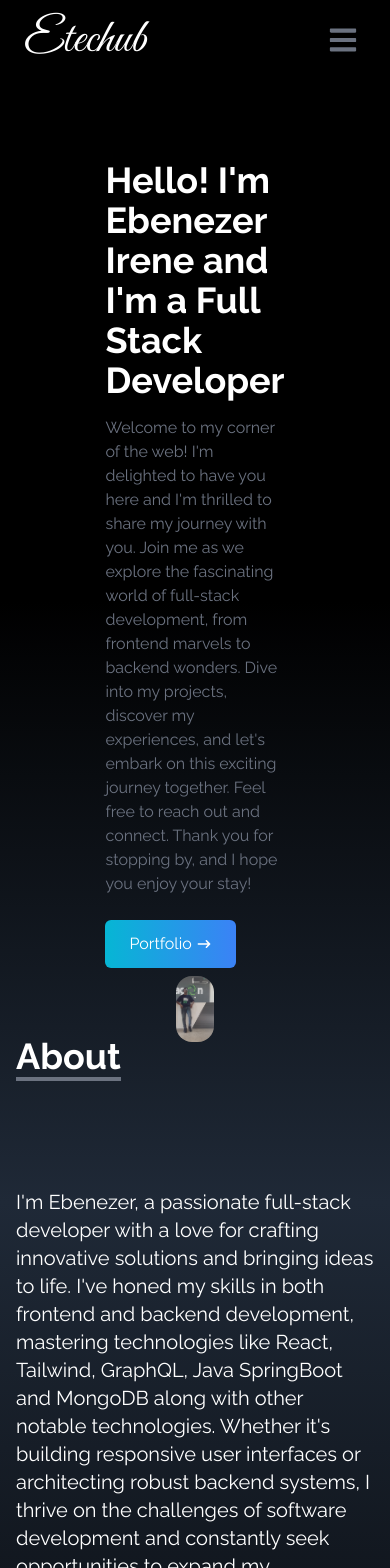
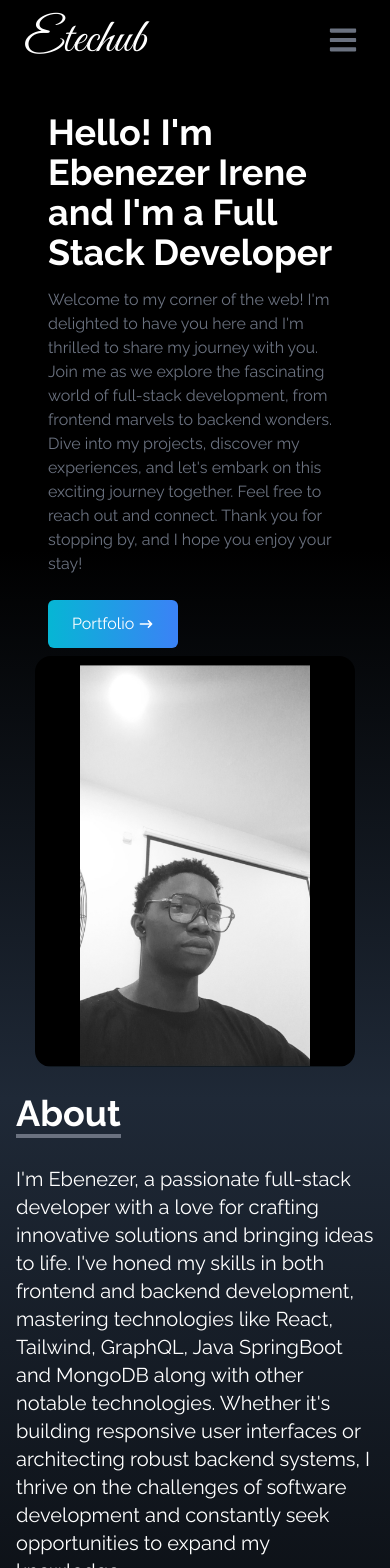
Before and after one commit to 1etecHub/my-portfolio, a React (Create React App) app: page / in a window 390 px wide. Shown: the top 1568 px of the page. Built offline with nearby package versions, Linux system fonts and the light colour scheme.

Commit message:
fixed responsiveness

```diff
--- a/src/components/About.jsx
+++ b/src/components/About.jsx
@@ -4,15 +4,15 @@ const About = () => {
   return (
     <div
       name="about"
-      className="w-full h-screen bg-gradient-to-b from-gray-800 to-black pb-40 text-white"
+      className="w-full h-screen bg-gradient-to-b from-gray-800 to-black pb-40 text-white "
     >
       <div className="max-w-screen-lg p-4 mx-auto flex flex-col justify-center w-full h-full">
-        <div className="pb-8">
-          <p className="text-4xl font-bold inline border-b-4 border-gray-500">
+        <div className="pb-8 mt-60 mb-30 sm:mt-0 sm:mb-0">
+          <p className="text-4xl font-bold inline border-b-4 border-gray-500 ">
             About
           </p>
         </div>
-        <p className="text-xl mt-20">
+        <p className="text-xl">
         I'm Ebenezer, a passionate full-stack developer with a love for crafting innovative solutions and bringing ideas to life. I've honed my skills in both frontend and backend development, mastering technologies like React, Tailwind, GraphQL, Java SpringBoot and MongoDB along with other notable technologies. Whether it's building responsive user interfaces or architecting robust backend systems, I thrive on the challenges of software development and constantly seek opportunities to expand my knowledge
         </p>
 
--- a/src/components/Home.jsx
+++ b/src/components/Home.jsx
@@ -1,16 +1,16 @@
 import React from "react";
 import { HiArrowNarrowRight } from "react-icons/hi";
-import Ebenezer from "../assets/ebe.jpg";
+import Ebenezer from "../assets/Ebaby.jpg";
 import { Link } from "react-scroll";
 
 const Home = () => {
   return (
     <div
       name="home"
-      className="w-full bg-gradient-to-b from-black via-black p-40 to-gray-800"
+      className="w-full bg-gradient-to-b from-black via-black p-8 md:p-40 to-gray-800 " // Decreased padding on smaller screens
     >
-      <div className=" max-w-screen-lg mx-auto flex flex-col md:flex-row items-center justify-center h-full px-4">
-        <div className="flex flex-col justify-center h-full">
+      <div className="max-w-screen-lg mx-auto flex flex-col md:flex-row items-center justify-center h-full px-4 mt-20 mb-30 sm:mt-0 sm:mb-0">
+        <div className="flex flex-col justify-center h-full md:w-1/2"> {/* Set width for mobile */}
           <h2 className="text-4xl sm:text-7xl font-bold text-white">
             Hello! I'm Ebenezer Irene and I'm a Full Stack Developer
           </h2>
@@ -38,11 +38,11 @@ const Home = () => {
             </Link>
           </div>
         </div>
-        <div>
+        <div className="flex justify-center md:w-1/2"> {/* Set width for mobile */}
           <img
             src={Ebenezer}
             alt="my profile"
-            className="rounded-2xl mx-auto md:w-full"
+            className="rounded-2xl mx-auto md:w-full max-w-xs" // Adjusted image width for mobile
           />
         </div>
       </div>
```
Also changed, not shown: src/assets/Ebaby.jpg (added).
